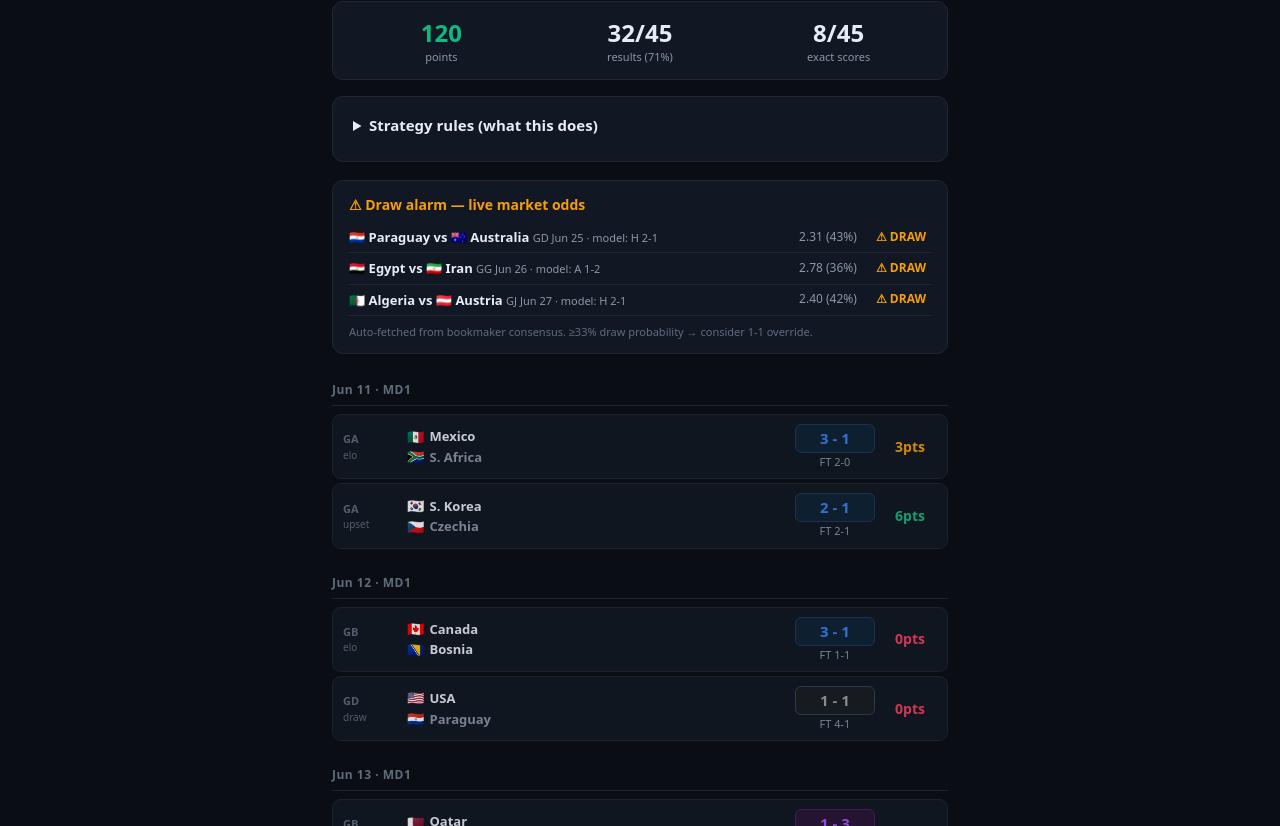
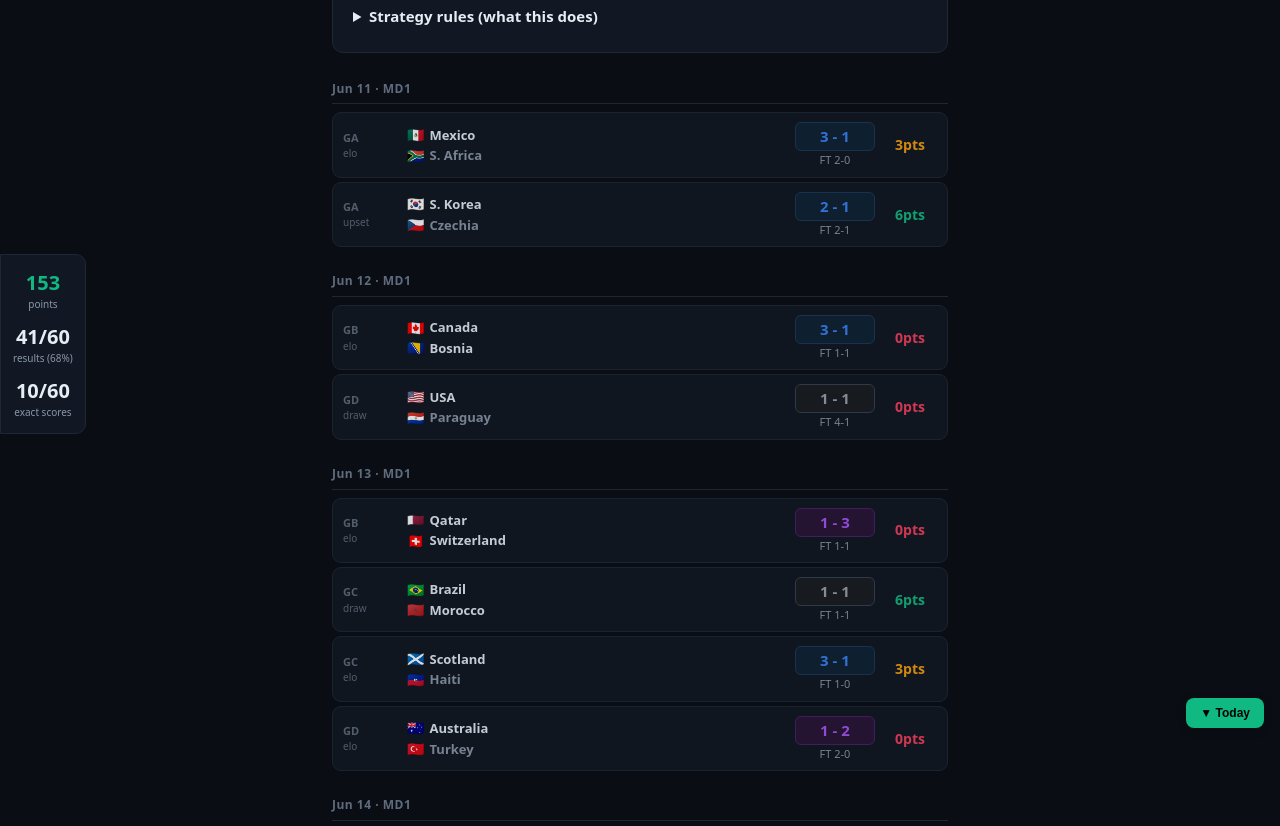
Before and after one commit to balthazarbooth/gto-wc, a website: page index.html in a window 1280 px wide. Shown: the part 56-882 px from the top of the page. Drawn offline with Linux system fonts and the light colour scheme; no server answers.

Commit message:
Update results through MD3 and add live match UI
Merge 8 new match results (MD2 stragglers + MD3 day 1-2):
153 pts, 41/60 results (68%), 10 exact scores.

Add fixed sidebar totals, live match indicator with pulse
animation, and jump-to-today button.

Co-Authored-By: Claude Opus 4.6 <noreply@anthropic.com>

```diff
--- a/index.html
+++ b/index.html
@@ -12,10 +12,11 @@ body{background:var(--bg);color:var(--txt);font-family:system-ui,sans-serif;font
 .wrap{max-width:640px;margin:0 auto;padding:14px 12px 60px}
 h1{font-size:19px;font-weight:800;margin-bottom:2px;text-align:center}
 .sub{color:var(--mut);font-size:12px;margin-bottom:14px;text-align:center}
-.totals{display:grid;grid-template-columns:1fr 1fr 1fr;gap:10px;background:var(--card);
-  border:1px solid var(--line);border-radius:11px;padding:14px;margin:16px 0;text-align:center}
-.totals .v{font-size:24px;font-weight:800}.totals .v.g{color:var(--go)}
-.totals .l{font-size:11px;color:var(--mut)}
+.totals{position:fixed;left:0;top:50%;transform:translateY(-50%);
+  display:flex;flex-direction:column;gap:12px;background:var(--card);
+  border:1px solid var(--line);border-radius:0 10px 10px 0;padding:14px 12px;text-align:center;z-index:10}
+.totals .v{font-size:20px;font-weight:800}.totals .v.g{color:var(--go)}
+.totals .l{font-size:10px;color:var(--mut)}
 details{background:var(--card);border:1px solid var(--line);border-radius:11px;padding:16px 20px;
   margin:0 0 18px;font-size:14px;color:var(--mut);line-height:1.6}
 details summary{cursor:pointer;font-weight:700;color:var(--txt);font-size:15px;margin-bottom:8px}
@@ -42,6 +43,10 @@ details p{margin-top:10px;line-height:1.7}
 .act{font-size:11px;color:var(--mut);text-align:center;margin-top:1px}
 .pts{text-align:center;font-weight:800;font-size:14px;border-radius:6px;padding:3px 0}
 .pts.p6{color:var(--go)}.pts.p3{color:var(--warn)}.pts.p0{color:var(--miss)}.pts.tbd{color:var(--mut2);font-weight:500;font-size:11px}
+.live-tag{display:inline-flex;align-items:center;gap:4px;font-size:10px;font-weight:700;color:var(--go)}
+.live-tag::before{content:'';width:6px;height:6px;border-radius:50%;background:var(--go);animation:pulse 1.5s ease-in-out infinite}
+@keyframes pulse{0%,100%{opacity:1}50%{opacity:.3}}
+.row.live{border-color:#10b98140}
 .alarm{background:var(--card);border:1px solid var(--line);border-radius:11px;padding:14px 16px;margin:0 0 18px}
 .alarm h2{font-size:14px;font-weight:700;margin:0 0 8px;color:var(--warn)}
 .alarm-row{display:grid;grid-template-columns:1fr 70px 60px;align-items:center;gap:8px;
@@ -53,12 +58,16 @@ details p{margin-top:10px;line-height:1.7}
 .alarm-row input:focus{outline:none;border-color:var(--warn)}
 .alarm-flag{font-weight:700;font-size:12px;text-align:center}
 .alarm-flag.hot{color:var(--warn)}.alarm-flag.ok{color:var(--mut2)}
+.today-btn{position:fixed;bottom:16px;right:16px;background:var(--go);color:#000;border:none;
+  border-radius:8px;padding:8px 14px;font-size:12px;font-weight:700;cursor:pointer;
+  box-shadow:0 2px 8px #0004;z-index:10}
+.today-btn:active{opacity:.8}
 </style>
 </head>
 <body>
+<div id="totals" class="totals"></div>
 <div class="wrap">
 <h1>WC2026 GTO</h1>
-<div id="totals" class="totals"></div>
 <details>
 <summary>Strategy rules (what this does)</summary>
 <ul>
@@ -72,25 +81,34 @@ details p{margin-top:10px;line-height:1.7}
 </details>
 <div id="alarm"></div>
 <div id="timeline"></div>
+<button class="today-btn" onclick="scrollToNext()">▼ Today</button>
 </div>
 <script>
+function scrollToNext(){
+  const el=document.getElementById('next-match');
+  if(el)el.scrollIntoView({behavior:'smooth',block:'center'});
+}
 function render(data){
   const T=data.teams;
   const tot=data.totals;
-  let html='',lastDate='';
+  let html='',lastDate='',nextMarked=false;
   data.matches.forEach(entry=>{
     const m=entry.match, pick=entry.prediction, p=entry.points;
     const isCtx=['biscotto','dead side','dead rubber'].includes(pick.tag);
     if(m.date!==lastDate){html+=`<div class="md-hdr">${m.date} · MD${m.matchday}</div>`;lastDate=m.date;}
-    const aR=m.played?(m.home_goals>m.away_goals?'H':m.home_goals<m.away_goals?'A':'D'):null;
+    const hasScore=m.played||m.live;
+    const aR=hasScore?(m.home_goals>m.away_goals?'H':m.home_goals<m.away_goals?'A':'D'):null;
     const pc=p!==null?'p'+p:'tbd';
-    html+=`<div class="row${m.played?' played':''}">
+    const scoreLabel=m.live?`<div class="act"><span class="live-tag">LIVE</span> ${m.home_goals}-${m.away_goals}</div>`
+      :m.played?`<div class="act">FT ${m.home_goals}-${m.away_goals}</div>`:'';
+    const nid=(!m.played&&!nextMarked)?(nextMarked=true,' id="next-match"'):'';
+    html+=`<div class="row${m.played?' played':''}${m.live?' live':''}"${nid}>
       <div class="grp">G${m.group}<br><span class="tag${isCtx?' ctx':''}">${isCtx?'⇄ ':''}${pick.tag}</span></div>
       <div class="teams">
-        <div class="tm"><span class="f">${T[m.home].flag}</span><span class="n${m.played&&aR==='A'?' dim':''}">${T[m.home].name}</span></div>
-        <div class="tm"><span class="f">${T[m.away].flag}</span><span class="n${m.played&&aR==='H'?' dim':''}">${T[m.away].name}</span></div>
+        <div class="tm"><span class="f">${T[m.home].flag}</span><span class="n${hasScore&&aR==='A'?' dim':''}">${T[m.home].name}</span></div>
+        <div class="tm"><span class="f">${T[m.away].flag}</span><span class="n${hasScore&&aR==='H'?' dim':''}">${T[m.away].name}</span></div>
       </div>
-      <div><div class="pick ${pick.res}">${pick.hg} - ${pick.ag}</div>${m.played?`<div class="act">FT ${m.home_goals}-${m.away_goals}</div>`:''}</div>
+      <div><div class="pick ${pick.res}">${pick.hg} - ${pick.ag}</div>${scoreLabel}</div>
       <div class="pts ${pc}">${p!==null?p+'pts':'—'}</div>
     </div>`;
   });
@@ -120,13 +138,15 @@ function mergeLive(data,live){
   if(!live)return;
   const N=data.names||{};
   for(const lm of (live.matches||[])){
-    if(lm.status!=='FINISHED'||lm.hg==null)continue;
+    const isLive=lm.status==='IN_PLAY'||lm.status==='PAUSED';
+    if(lm.status!=='FINISHED'&&!isLive)continue;
+    if(lm.hg==null)continue;
     const hk=N[lm.home],ak=N[lm.away];
     if(!hk||!ak)continue;
     for(const e of data.matches){
       const m=e.match;
-      if(m.home===hk&&m.away===ak){m.played=true;m.home_goals=lm.hg;m.away_goals=lm.ag;break;}
-      if(m.home===ak&&m.away===hk){m.played=true;m.home_goals=lm.ag;m.away_goals=lm.hg;break;}
+      if(m.home===hk&&m.away===ak){m.played=!isLive;m.live=isLive;m.home_goals=lm.hg;m.away_goals=lm.ag;break;}
+      if(m.home===ak&&m.away===hk){m.played=!isLive;m.live=isLive;m.home_goals=lm.ag;m.away_goals=lm.hg;break;}
     }
   }
   let pts=0,pl=0,res=0,ex=0;
@@ -176,6 +196,7 @@ async function refresh(){
 fetch('predictions.json').then(r=>r.json()).then(d=>{
   DATA=d;
   render(d);
+  scrollToNext();
   refresh();
   setInterval(refresh,60000);
 }).catch(e=>document.getElementById('timeline').innerHTML='<p style="color:var(--miss)">Failed to load predictions.json — run <code>python3 predict.py</code> first.</p>');
--- a/predictions.json
+++ b/predictions.json
@@ -1056,15 +1056,17 @@
         "date": "Jun 23",
         "home": "COL",
         "away": "COD",
-        "played": false
-      },
-      "prediction": {
-        "res": "H",
-        "hg": 3,
-        "ag": 1,
-        "tag": "elo"
-      },
-      "points": null
+        "played": true,
+        "home_goals": 1,
+        "away_goals": 0
+      },
+      "prediction": {
+        "res": "H",
+        "hg": 3,
+        "ag": 1,
+        "tag": "elo"
+      },
+      "points": 3
     },
     {
       "match": {
@@ -1073,7 +1075,9 @@
         "date": "Jun 23",
         "home": "ENG",
         "away": "GHA",
-        "played": false
+        "played": true,
+        "home_goals": 0,
+        "away_goals": 0
       },
       "prediction": {
         "res": "H",
@@ -1081,7 +1085,7 @@
         "ag": 0,
         "tag": "elo"
       },
-      "points": null
+      "points": 0
     },
     {
       "match": {
@@ -1090,7 +1094,9 @@
         "date": "Jun 23",
         "home": "PAN",
         "away": "CRO",
-        "played": false
+        "played": true,
+        "home_goals": 0,
+        "away_goals": 1
       },
       "prediction": {
         "res": "A",
@@ -1098,7 +1104,7 @@
         "ag": 3,
         "tag": "elo"
       },
-      "points": null
+      "points": 3
     },
     {
       "match": {
@@ -1107,7 +1113,9 @@
         "date": "Jun 24",
         "home": "CZE",
         "away": "MEX",
-        "played": false
+        "played": true,
+        "home_goals": 0,
+        "away_goals": 3
       },
       "prediction": {
         "res": "A",
@@ -1115,7 +1123,7 @@
         "ag": 3,
         "tag": "elo"
       },
-      "points": null
+      "points": 3
     },
     {
       "match": {
@@ -1124,7 +1132,9 @@
         "date": "Jun 24",
         "home": "RSA",
         "away": "KOR",
-        "played": false
+        "played": true,
+        "home_goals": 1,
+        "away_goals": 0
       },
       "prediction": {
         "res": "A",
@@ -1132,7 +1142,7 @@
         "ag": 2,
         "tag": "elo"
       },
-      "points": null
+      "points": 0
     },
     {
       "match": {
@@ -1141,15 +1151,17 @@
         "date": "Jun 24",
         "home": "SUI",
         "away": "CAN",
-        "played": false
-      },
-      "prediction": {
-        "res": "D",
-        "hg": 1,
-        "ag": 1,
-        "tag": "biscotto"
-      },
-      "points": null
+        "played": true,
+        "home_goals": 2,
+        "away_goals": 1
+      },
+      "prediction": {
+        "res": "H",
+        "hg": 2,
+        "ag": 1,
+        "tag": "upset"
+      },
+      "points": 6
     },
     {
       "match": {
@@ -1158,7 +1170,9 @@
         "date": "Jun 24",
         "home": "BIH",
         "away": "QAT",
-        "played": false
+        "played": true,
+        "home_goals": 3,
+        "away_goals": 1
       },
       "prediction": {
         "res": "H",
@@ -1166,7 +1180,7 @@
         "ag": 1,
         "tag": "elo"
       },
-      "points": null
+      "points": 3
     },
     {
       "match": {
@@ -1175,7 +1189,9 @@
         "date": "Jun 24",
         "home": "SCO",
         "away": "BRA",
-        "played": false
+        "played": true,
+        "home_goals": 0,
+        "away_goals": 3
       },
       "prediction": {
         "res": "A",
@@ -1183,7 +1199,7 @@
         "ag": 3,
         "tag": "elo"
       },
-      "points": null
+      "points": 6
     },
     {
       "match": {
@@ -1192,7 +1208,9 @@
         "date": "Jun 24",
         "home": "MAR",
         "away": "HAI",
-        "played": false
+        "played": true,
+        "home_goals": 4,
+        "away_goals": 2
       },
       "prediction": {
         "res": "H",
@@ -1200,7 +1218,7 @@
         "ag": 0,
         "tag": "elo"
       },
-      "points": null
+      "points": 3
     },
     {
       "match": {
@@ -1209,7 +1227,9 @@
         "date": "Jun 25",
         "home": "TUR",
         "away": "USA",
-        "played": false
+        "played": true,
+        "home_goals": 3,
+        "away_goals": 2
       },
       "prediction": {
         "res": "A",
@@ -1217,7 +1237,7 @@
         "ag": 3,
         "tag": "elo"
       },
-      "points": null
+      "points": 0
     },
     {
       "match": {
@@ -1226,7 +1246,9 @@
         "date": "Jun 25",
         "home": "PAR",
         "away": "AUS",
-        "played": false
+        "played": true,
+        "home_goals": 0,
+        "away_goals": 0
       },
       "prediction": {
         "res": "H",
@@ -1234,7 +1256,7 @@
         "ag": 1,
         "tag": "upset"
       },
-      "points": null
+      "points": 0
     },
     {
       "match": {
@@ -1243,7 +1265,9 @@
         "date": "Jun 25",
         "home": "ECU",
         "away": "GER",
-        "played": false
+        "played": true,
+        "home_goals": 2,
+        "away_goals": 1
       },
       "prediction": {
         "res": "A",
@@ -1251,7 +1275,7 @@
         "ag": 3,
         "tag": "elo"
       },
-      "points": null
+      "points": 0
     },
     {
       "match": {
@@ -1260,7 +1284,9 @@
         "date": "Jun 25",
         "home": "CUW",
         "away": "CIV",
-        "played": false
+        "played": true,
+        "home_goals": 0,
+        "away_goals": 2
       },
       "prediction": {
         "res": "A",
@@ -1268,7 +1294,7 @@
         "ag": 3,
         "tag": "elo"
       },
-      "points": null
+      "points": 3
     },
     {
       "match": {
@@ -1277,7 +1303,9 @@
         "date": "Jun 25",
         "home": "JPN",
         "away": "SWE",
-        "played": false
+        "played": true,
+        "home_goals": 1,
+        "away_goals": 1
       },
       "prediction": {
         "res": "H",
@@ -1285,7 +1313,7 @@
         "ag": 1,
         "tag": "elo"
       },
-      "points": null
+      "points": 0
     },
     {
       "match": {
@@ -1294,7 +1322,9 @@
         "date": "Jun 25",
         "home": "TUN",
         "away": "NED",
-        "played": false
+        "played": true,
+        "home_goals": 1,
+        "away_goals": 3
       },
       "prediction": {
         "res": "A",
@@ -1302,7 +1332,7 @@
         "ag": 3,
         "tag": "elo"
       },
-      "points": null
+      "points": 3
     },
     {
       "match": {
@@ -1450,10 +1480,10 @@
         "played": false
       },
       "prediction": {
-        "res": "H",
-        "hg": 2,
-        "ag": 1,
-        "tag": "upset"
+        "res": "D",
+        "hg": 1,
+        "ag": 1,
+        "tag": "biscotto"
       },
       "points": null
     },
@@ -1502,7 +1532,7 @@
       },
       "prediction": {
         "res": "H",
-        "hg": 3,
+        "hg": 2,
         "ag": 1,
         "tag": "elo"
       },
@@ -1510,55 +1540,12 @@
     }
   ],
   "totals": {
-    "points": 120,
-    "played": 45,
-    "results": 32,
-    "exact": 8
+    "points": 153,
+    "played": 60,
+    "results": 41,
+    "exact": 10
   },
-  "alarm": [
-    {
-      "home": "PAR",
-      "away": "AUS",
-      "group": "D",
-      "date": "Jun 25",
-      "prediction": {
-        "res": "H",
-        "hg": 2,
-        "ag": 1,
-        "tag": "upset"
-      },
-      "draw_prob": 0.433,
-      "draw_dec": 2.31
-    },
-    {
-      "home": "EGY",
-      "away": "IRN",
-      "group": "G",
-      "date": "Jun 26",
-      "prediction": {
-        "res": "A",
-        "hg": 1,
-        "ag": 2,
-        "tag": "upset"
-      },
-      "draw_prob": 0.36,
-      "draw_dec": 2.78
-    },
-    {
-      "home": "ALG",
-      "away": "AUT",
-      "group": "J",
-      "date": "Jun 27",
-      "prediction": {
-        "res": "H",
-        "hg": 2,
-        "ag": 1,
-        "tag": "upset"
-      },
-      "draw_prob": 0.417,
-      "draw_dec": 2.4
-    }
-  ],
+  "alarm": [],
   "names": {
     "Mexico": "MEX",
     "South Korea": "KOR",
```
